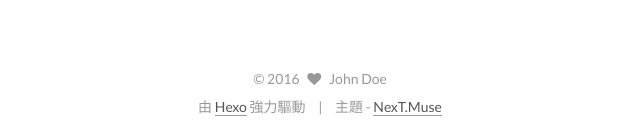
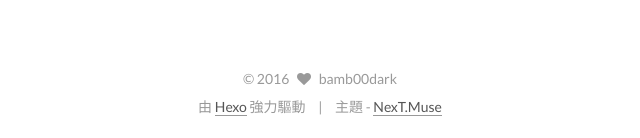
Before and after one commit to bamb00dark/bamb00dark.github.io, a plain HTML site: page 2016/02/19/hello-world/index.html in a window 1280 px wide. Shown: the part 1373-1511 px from the top of the page, 320-960 px from the left. Drawn offline with Linux system fonts and the light colour scheme.

Commit message:
Site updated: 2016-02-21 01:49:08

```diff
--- a/2016/02/19/hello-world/index.html
+++ b/2016/02/19/hello-world/index.html
@@ -318,8 +318,8 @@ Quick">
         <div class="site-author motion-element" itemprop="author" itemscope itemtype="http://schema.org/Person">
           <img class="site-author-image" itemprop="image"
                src="/images/default_avatar.jpg"
-               alt="John Doe" />
-          <p class="site-author-name" itemprop="name">John Doe</p>
+               alt="bamb00dark" />
+          <p class="site-author-name" itemprop="name">bamb00dark</p>
           <p class="site-description motion-element" itemprop="description"></p>
         </div>
         <nav class="site-state motion-element">
@@ -387,7 +387,7 @@ Quick">
   <span class="with-love">
     <i class="fa fa-heart"></i>
   </span>
-  <span class="author" itemprop="copyrightHolder">John Doe</span>
+  <span class="author" itemprop="copyrightHolder">bamb00dark</span>
 </div>
 
 <div class="powered-by">
```
Also changed, not shown: archives/2016/02/index.html (+3 -3 lines), archives/2016/index.html (+3 -3 lines), archives/index.html (+3 -3 lines), index.html (+3 -3 lines).
